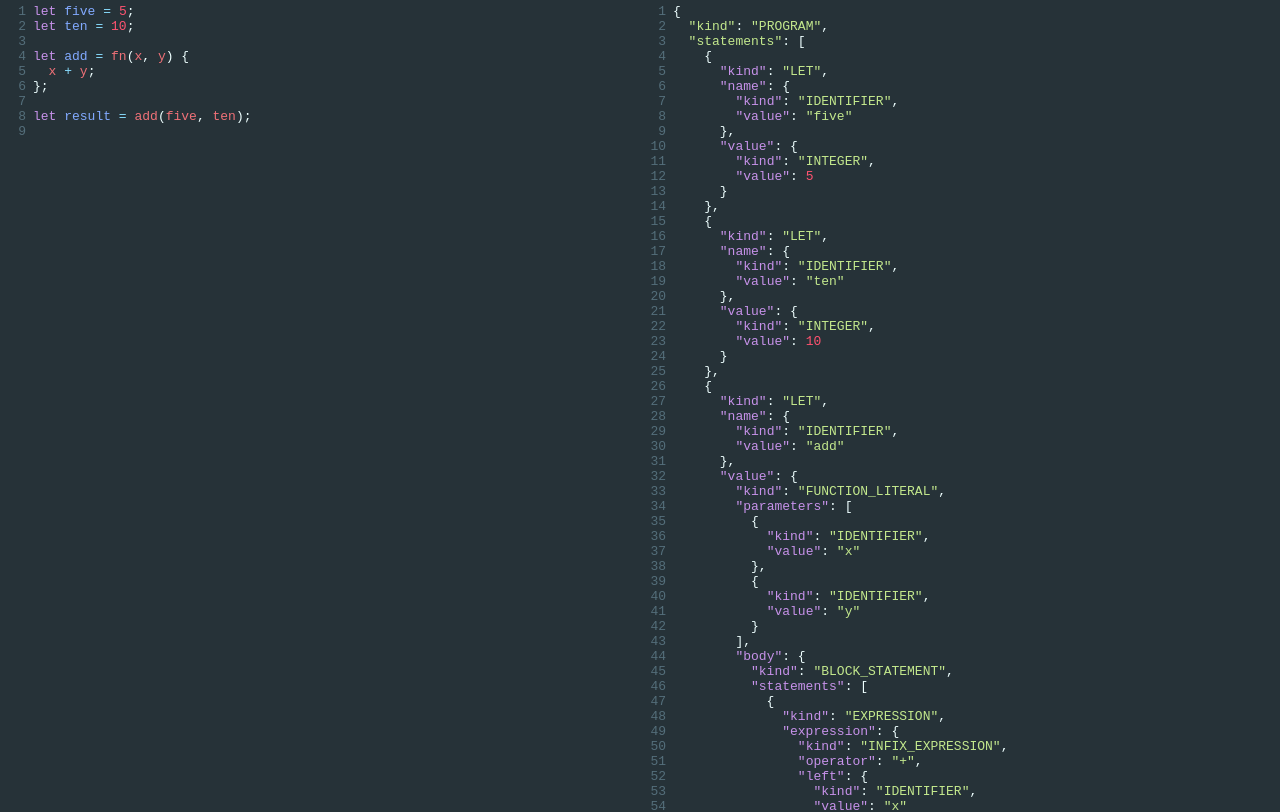
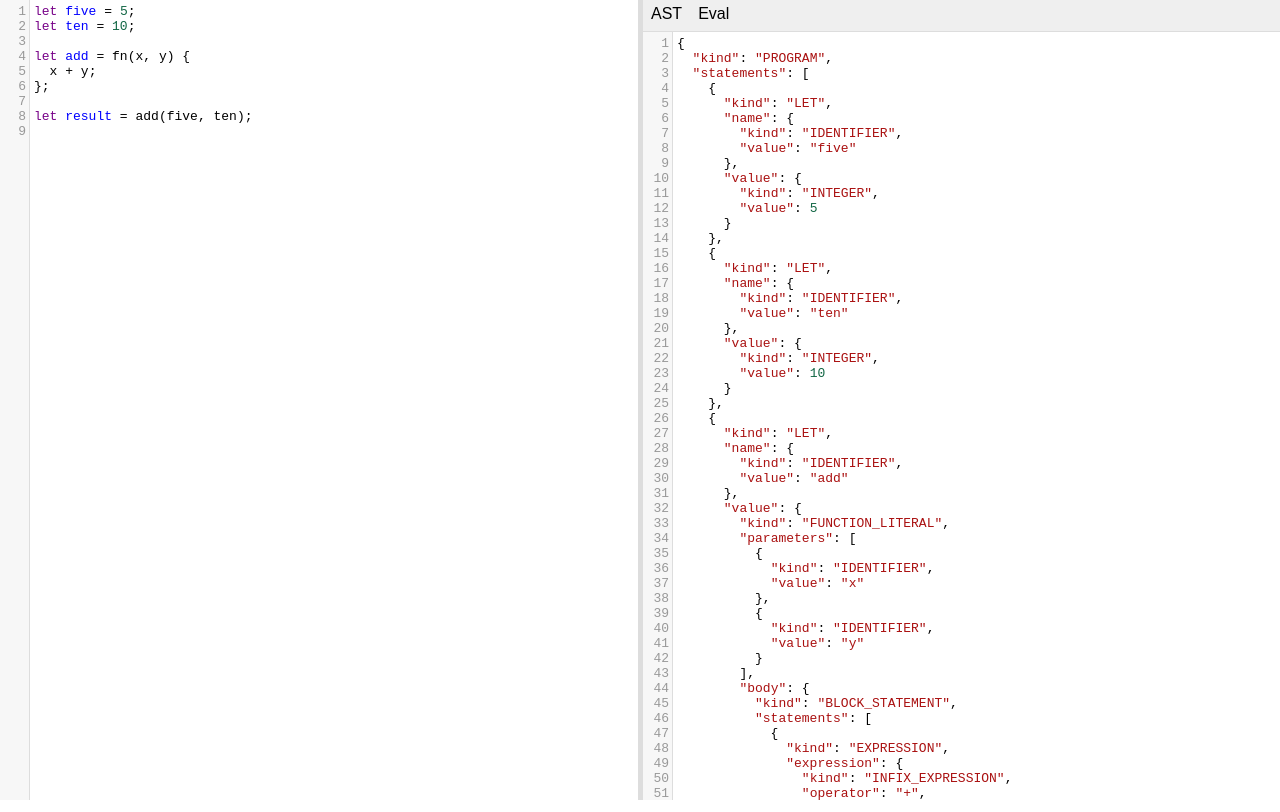
Before and after one commit to CDThomas/ts-monkey, a Next.js app: page / in a window 1280 px wide. Shown: the top 812 px of the page. Built offline with nearby package versions, Linux system fonts and the light colour scheme.

Commit message:
Add evaluator output to UI (#28)
* Add new layout with tabs

* Extract components

* Display evaluated code in eval tab

```diff
--- /dev/null
+++ b/components/Divider.tsx
@@ -0,0 +1,16 @@
+export default function Divider(): React.ReactElement {
+  return (
+    <div
+      style={{
+        position: "absolute",
+        top: 0,
+        bottom: 0,
+        left: "50%",
+        marginLeft: -2.5,
+        width: 5,
+        backgroundColor: "#ddd",
+        zIndex: 100
+      }}
+    />
+  );
+}
--- a/components/Editor.module.css
+++ b/components/Editor.module.css
@@ -1,3 +1,3 @@
 .Editor {
-  flex: 1;
+  height: 100%;
 }
--- a/components/Editor.tsx
+++ b/components/Editor.tsx
@@ -20,7 +20,6 @@ function Editor({
       value={value}
       autoCursor={false}
       options={{
-        theme: "material",
         mode: "javascript",
         lineNumbers: true,
         readOnly
--- /dev/null
+++ b/components/LeftPane.tsx
@@ -0,0 +1,27 @@
+import dynamic from "next/dynamic";
+
+const Editor = dynamic(import("../components/Editor"), { ssr: false });
+
+type Props = {
+  input: string;
+  onChange(input: string): void;
+};
+
+export default function LeftPane({
+  input,
+  onChange
+}: Props): React.ReactElement {
+  return (
+    <div
+      style={{
+        position: "absolute",
+        top: 0,
+        left: 0,
+        bottom: 0,
+        width: "50%"
+      }}
+    >
+      <Editor value={input} onChange={onChange} />
+    </div>
+  );
+}
--- /dev/null
+++ b/components/RightPane.tsx
@@ -0,0 +1,102 @@
+import dynamic from "next/dynamic";
+import { useState } from "react";
+
+import Tab from "../components/Tab";
+import { Program } from "../language/ast";
+import { evaluate } from "../language/evaluator";
+import { Environment, Err } from "../language/object";
+
+const Editor = dynamic(import("../components/Editor"), { ssr: false });
+
+enum TabName {
+  AST = "AST",
+  Eval = "Eval"
+}
+
+type Props = {
+  output: Program;
+};
+
+export default function RightPane({ output }: Props): React.ReactElement {
+  const [tab, setTab] = useState<TabName>(TabName.AST);
+  let evaluated = null;
+
+  try {
+    evaluated = evaluate(output, new Environment());
+  } catch (error) {
+    console.error(error);
+  }
+
+  return (
+    <div
+      style={{
+        position: "absolute",
+        top: 0,
+        right: 0,
+        bottom: 0,
+        width: "50%"
+      }}
+    >
+      <div
+        style={{
+          position: "absolute",
+          top: 0,
+          bottom: 0,
+          left: 0,
+          right: 0,
+          display: "flex",
+          flexDirection: "column",
+          paddingLeft: 3
+        }}
+      >
+        <div
+          style={{
+            backgroundColor: "#efefef",
+            borderBottom: "1px solid #ddd",
+            height: 32,
+            display: "flex",
+            alignItems: "center"
+          }}
+        >
+          <Tab
+            active={tab === TabName.AST}
+            onClick={(): void => setTab(TabName.AST)}
+            text="AST"
+          />
+          <Tab
+            active={tab === TabName.Eval}
+            onClick={(): void => setTab(TabName.Eval)}
+            text="Eval"
+          />
+        </div>
+        <div style={{ flex: 1, position: "relative" }}>
+          <div
+            style={{
+              position: "absolute",
+              top: 0,
+              bottom: 0,
+              left: 0,
+              right: 0
+            }}
+          >
+            {tab === TabName.AST && (
+              <Editor readOnly value={JSON.stringify(output, null, 2)} />
+            )}
+            {tab === TabName.Eval && (
+              <div
+                style={{
+                  padding: 8,
+                  fontFamily: "monospace",
+                  fontSize: 16,
+                  color: evaluated instanceof Err ? "#C41A16" : "inherit"
+                }}
+              >
+                {evaluated?.inspect()}
+              </div>
+            )}
+          </div>
+        </div>
+      </div>
+    </div>
+  );
+}
--- /dev/null
+++ b/components/SplitPane.tsx
@@ -0,0 +1,21 @@
+type Props = {
+  children: React.ReactNode;
+};
+
+export default function SplitPane({ children }: Props): React.ReactElement {
+  return (
+    <div style={{ flex: 1, position: "relative" }}>
+      <div
+        style={{
+          position: "absolute",
+          left: 0,
+          right: 0,
+          top: 0,
+          bottom: 0
+        }}
+      >
+        {children}
+      </div>
+    </div>
+  );
+}
--- /dev/null
+++ b/components/Tab.tsx
@@ -0,0 +1,33 @@
+import React from "react";
+
+type Props = {
+  active?: boolean;
+  onClick(): void;
+  text: string;
+};
+
+export default function Tab({
+  active = false,
+  onClick,
+  text
+}: Props): React.ReactElement {
+  return (
+    <button onClick={onClick}>
+      <style jsx>{`
+        button {
+          padding: 0px 8px;
+          line-height: 28px;
+          border: none;
+          border-bottom: 3px solid ${active ? "#1293D8" : "transparent"};
+          background-color: transparent;
+          font-size: 16px;
+          cursor: pointer;
+        }
+        button:focus {
+          outline: none;
+        }
+      `}</style>
+      {text}
+    </button>
+  );
+}
--- /dev/null
+++ b/components/Workspace.tsx
@@ -0,0 +1,54 @@
+import debounce from "debounce";
+import { useState, useCallback } from "react";
+
+import LeftPane from "../components/LeftPane";
+import RightPane from "../components/RightPane";
+import SplitPane from "../components/SplitPane";
+import Divider from "../components/Divider";
+import { Program } from "../language/ast";
+import Lexer from "../language/lexer";
+import Parser from "../language/parser";
+
+const defaultInput = `let five = 5;
+let ten = 10;
+
+let add = fn(x, y) {
+  x + y;
+};
+
+let result = add(five, ten);
+`;
+
+const parse = (input: string): Program => {
+  const lexer = new Lexer(input);
+  const parser = new Parser(lexer);
+  return parser.parseProgram();
+};
+
+export default function Workspace(): React.ReactElement {
+  const [input, setInput] = useState(defaultInput);
+  const [output, setOutput] = useState<Program>(parse(defaultInput));
+  const doParse = useCallback(
+    debounce((value: string) => {
+      try {
+        const output = parse(value);
+        setOutput(output);
+      } catch (error) {
+        console.error(error);
+      }
+    }, 200),
+    []
+  );
+  const handleChange = useCallback((value: string): void => {
+    setInput(value);
+    doParse(value);
+  }, []);
+
+  return (
+    <SplitPane>
+      <LeftPane input={input} onChange={handleChange} />
+      <Divider />
+      <RightPane output={output} />
+    </SplitPane>
+  );
+}
--- a/pages/_app.tsx
+++ b/pages/_app.tsx
@@ -2,7 +2,6 @@ import * as React from "react";
 import { AppProps } from "next/app";
 import "../styles/global.css";
 import "codemirror/lib/codemirror.css";
-import "codemirror/theme/material.css";
 
 function App({ Component, pageProps }: AppProps): React.ReactElement {
   return <Component {...pageProps} />;
--- a/pages/index.module.css
+++ b/pages/index.module.css
@@ -1,7 +1,4 @@
 .container {
-  min-height: 100vh;
-  padding: 0;
-  display: flex;
-  flex-direction: row;
-  align-items: stretch;
+  flex: 1;
+  position: relative;
 }
--- a/pages/index.tsx
+++ b/pages/index.tsx
@@ -1,49 +1,9 @@
-import dynamic from "next/dynamic";
 import Head from "next/head";
-import React, { useState, useCallback } from "react";
-import debounce from "debounce";
+import React from "react";
 
-const Editor = dynamic(import("../components/Editor"), { ssr: false });
-import { Program } from "../language/ast";
-import Lexer from "../language/lexer";
-import Parser from "../language/parser";
-import styles from "./index.module.css";
-
-const defaultInput = `let five = 5;
-let ten = 10;
-
-let add = fn(x, y) {
-  x + y;
-};
-
-let result = add(five, ten);
-`;
-
-const parse = (input: string): Program => {
-  const lexer = new Lexer(input);
-  const parser = new Parser(lexer);
-  return parser.parseProgram();
-};
+import Workspace from "../components/Workspace";
 
 function Home(): React.ReactElement {
-  const [input, setInput] = useState(defaultInput);
-  const [output, setOutput] = useState<Program>(parse(defaultInput));
-  const doParse = useCallback(
-    debounce((value: string) => {
-      try {
-        const output = parse(value);
-        setOutput(output);
-      } catch (error) {
-        console.error(error);
-      }
-    }, 200),
-    []
-  );
-  const handleChange = useCallback((value: string): void => {
-    setInput(value);
-    doParse(value);
-  }, []);
-
   return (
     <div>
       <Head>
@@ -51,10 +11,23 @@ function Home(): React.ReactElement {
         <link rel="icon" href="/favicon.ico" />
       </Head>
 
-      <main className={styles.container}>
-        <Editor value={input} onChange={handleChange} />
-        <Editor readOnly value={JSON.stringify(output, null, 2)} />
-      </main>
+      <div
+        style={{
+          flexDirection: "column",
+          display: "flex",
+          height: "100vh"
+        }}
+      >
+        {/* Main nav */}
+        {/* <div
+          style={{
+            height: 32,
+            backgroundColor: "#efefef",
+            borderBottom: "1px solid #ddd"
+          }}
+        /> */}
+        <Workspace />
+      </div>
     </div>
   );
 }
```
Also changed, not shown: .eslintrc.js.
